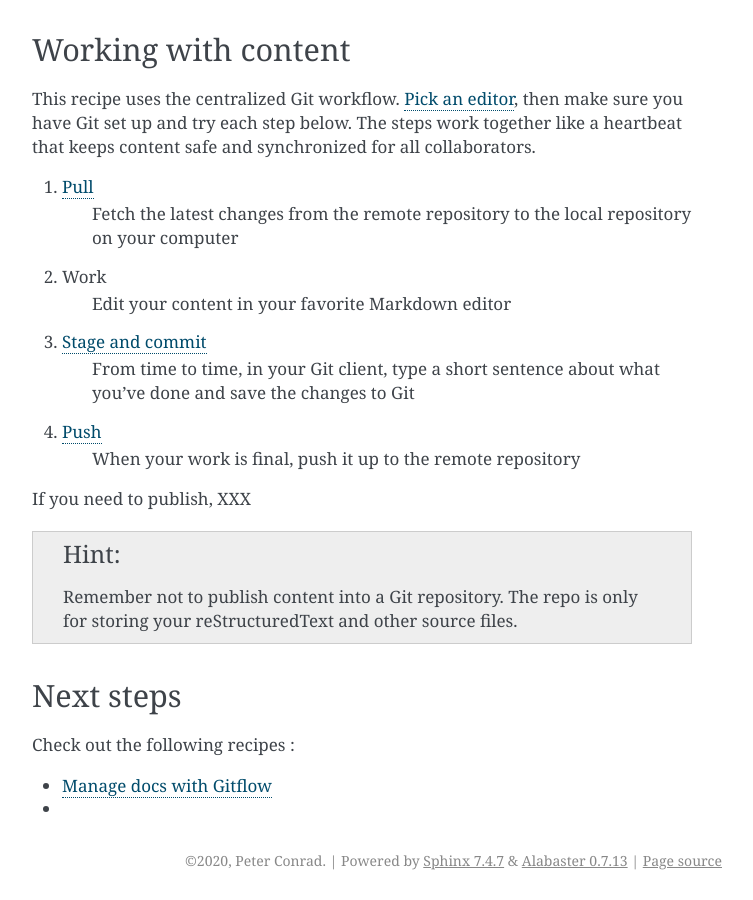
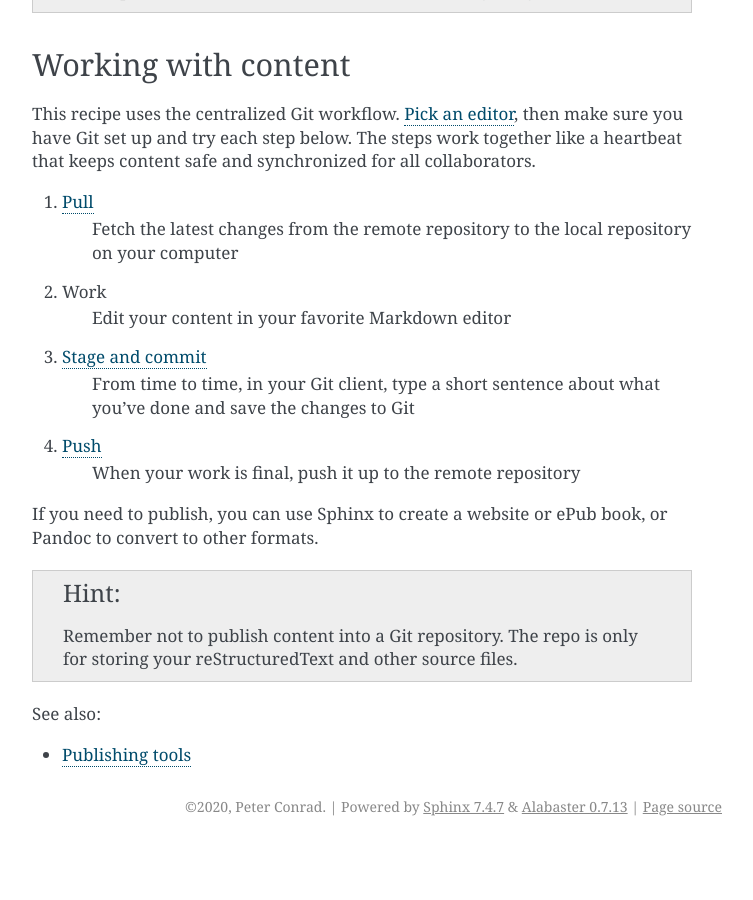
Before and after one commit to pconrad-fb/restructured-dreams, a Sphinx documentation site: the page built from source/recipes/recipes-centralized-workflow.rst, in a window 1280 px wide and 900 px high, scrolled down 1143 px. Shown: the whole window, without its empty margins (388-1141 px from the left). Built offline with Sphinx 7.4.7, drawn with Linux system fonts in a browser that asks for light colours; after the commit the page ends 1989 px from its top, so only the background shows below that.

Commit message:
Added syntax strengths and weaknesses, fixed branch name in images.

```diff
--- a/source/recipes/recipes-centralized-workflow.rst
+++ b/source/recipes/recipes-centralized-workflow.rst
@@ -15,7 +15,8 @@
 In this workflow, everyone works on the same branch. This makes things
 easy for simple collaboration.
 
-.. Note:: If you’re publishing a large website or documentation set in a production environment with with a substantial number of collaborators,you should consider using `GitHub Flow <../recipes-gitflow/>`__ instead.
+.. Note::
+   If you’re publishing a large website or documentation set in a production environment with with a substantial number of collaborators,you should consider using `GitHub Flow <../recipes-gitflow/>`__ instead.
 
 Ingredients
 -----------
@@ -24,7 +25,8 @@
 * Git
 * Sphinx or Pandoc
 
-.. hint::   Plan ahead based on the publishing tool you want to use. If you’re planning to use a wiki, MkDocs, or Hugo, organize your docs in `Git wiki structure <../../tools/tools-publishing#git-wiki-structure>`__ and add YAML frontmatter from the start. If you’re creating large documents with Pandoc, think about whether you need to work on content in pieces and then use Pandoc to assemble everything.
+.. hint::
+   Plan ahead based on the publishing tool you want to use. If you’re planning to use a wiki, MkDocs, or Hugo, organize your docs in `Git wiki structure <../../tools/tools-publishing#git-wiki-structure>`__ and add YAML frontmatter from the start. If you’re creating large documents with Pandoc, think about whether you need to work on content in pieces and then use Pandoc to assemble everything.
 
 Working with content
 --------------------
@@ -43,14 +45,10 @@
 4. `Push <push>`_
      When your work is final, push it up to the remote repository
 
-If you need to publish, XXX
+If you need to publish, you can use Sphinx to create a website or ePub book, or Pandoc to convert to other formats.
 
 .. hint:: Remember not to publish content into a Git repository. The repo is only for storing your reStructuredText and other source files.
 
-Next steps
-----------
+See also:
 
-Check out the following recipes :
-
--  `Manage docs with Gitflow <../recipes-gitflow/>`__
--
+- :ref:`publishing-tools`
--- a/source/tools/editors.rst
+++ b/source/tools/editors.rst
@@ -11,8 +11,7 @@
 Code editors, while they are not designed specifically for reStructuredText, sometimes offer sophisticated packages to support reStructuredText editing and preview.
 
 .. image:: ../../img/atom-rst-screenshot.png
-
-An advantage of a code editor is the ability to do things like jump to a specific line number or set text wrapping rules. Some editors let you manage your project in Git directly from the user interface. The following editors, among others, are worth a look:
+An advantage of a code editor is the ability to do things like jump to a specific line number or set text wrapping rules. A disadvantage is that code editors might not have packages to help you edit tables graphically. Some editors let you manage your project in Git directly from the user interface. The following editors, among others, are worth a look:
 
 - `Atom <https://atom.io/>`_
 - `Sublime Text <https://www.sublimetext.com/>`_
@@ -23,7 +22,7 @@
 reStructuredText editors
 ------------------------
 
-There are a few dedicated reStructuredText editors out there. Most editors offer a live preview with error messages to help you troubleshoot your reStructuredText as you write. My current favorite is ReText, which is simple but makes tables and images easy.
+There are a few dedicated reStructuredText editors out there. Most editors offer a live preview with error messages to help you troubleshoot your reStructuredText as you write. My current favorite is ReText, which is simple but makes tables and images easy. An advantage of a dedicated reStructuredText editor is that some of them include support for editing tables and other syntactical features.
 
 Formiko
 ^^^^^^^
--- a/source/tools/publishing.rst
+++ b/source/tools/publishing.rst
@@ -1,3 +1,5 @@
+.. _publishing-tools:
+
 Publishing tools
 ================
 
```
Also changed, not shown: source/resources/syntax-comparison.rst (+20 -3 lines), img/atom-git-workflow.png (added), img/git-centralized-workflow.png, img/github-flow.png.
